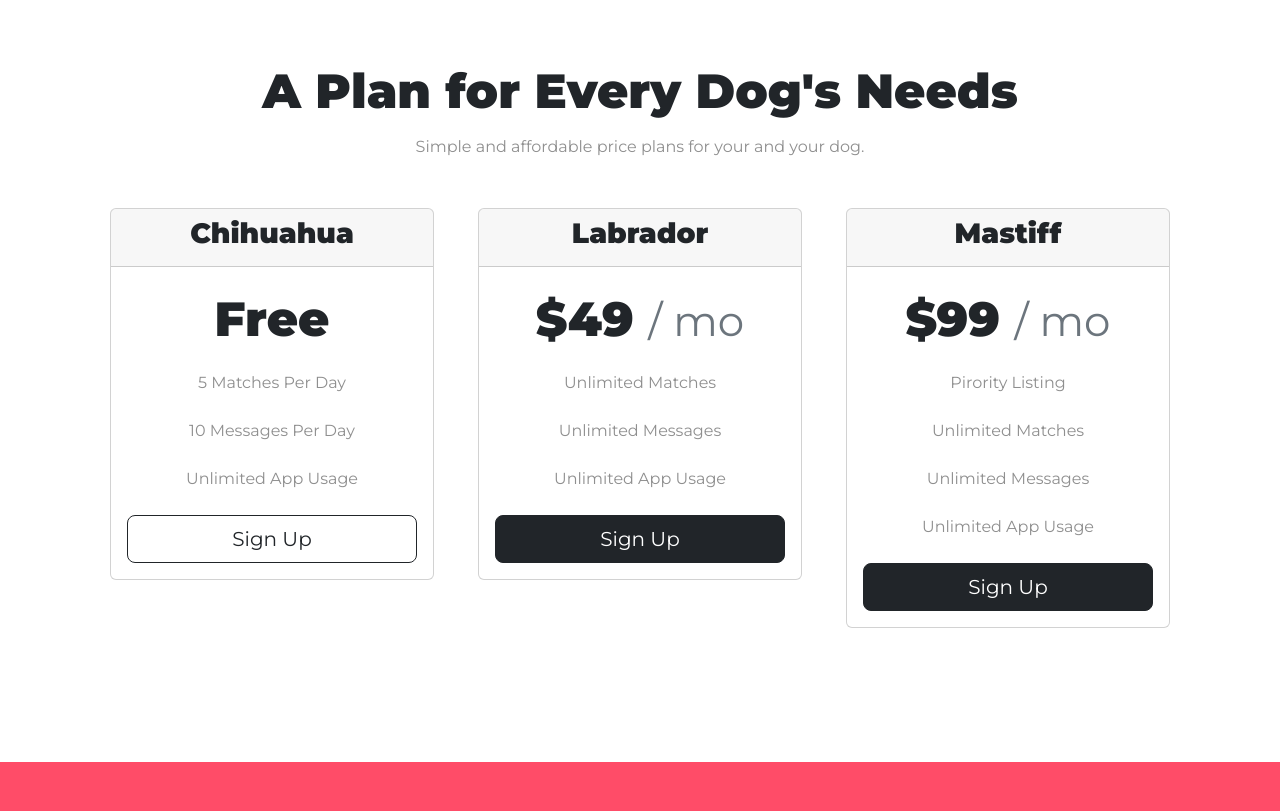
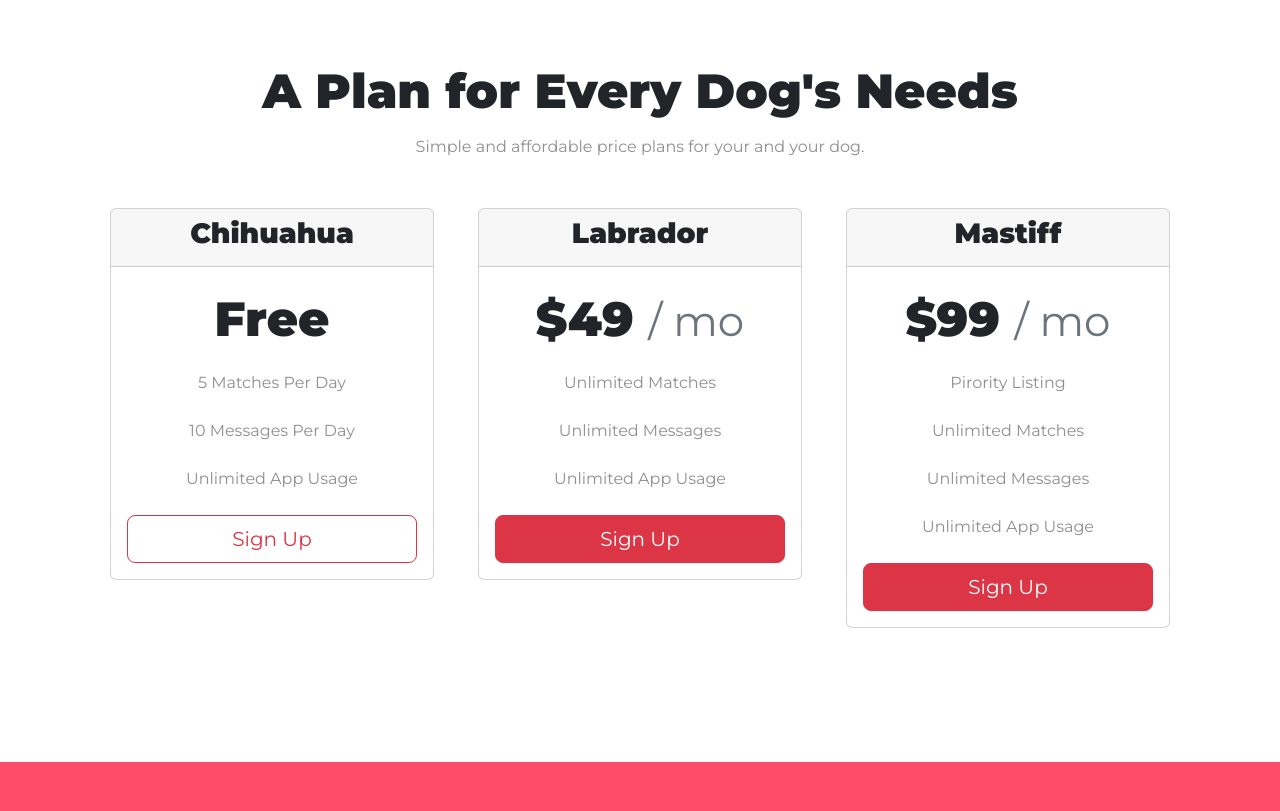
Before and after one commit to tjlc/tindog, a plain HTML site: page index.html in a window 1280 px wide. Shown: the part 2075-2886 px from the top of the page. Drawn offline with nearby package versions, Linux system fonts and the light colour scheme.

Commit message:
Add files via upload

```diff
--- a/index.html
+++ b/index.html
@@ -122,7 +122,7 @@
   <!-- Press -->
 
   <section id="press">
-    <img class="press-logo" src="images/techcrunch.png" alt="tc-logo">
+    <img class="press-logo" src="images/TechCrunch.png" alt="tc-logo">
     <img class="press-logo" src="images/tnw.png" alt="tnw-logo">
     <img class="press-logo" src="images/bizinsider.png" alt="biz-insider-logo">
     <img class="press-logo" src="images/mashable.png" alt="mashable-logo">
@@ -150,7 +150,7 @@
             <p>5 Matches Per Day</p>
             <p>10 Messages Per Day</p>
             <p>Unlimited App Usage</p>
-            <button type="button" class="btn btn-lg btn-block btn-outline-dark">Sign Up</button>
+            <button type="button" class="btn btn-lg btn-block btn-outline-danger">Sign Up</button>
           </div>
         </div>
       </div>
@@ -165,7 +165,7 @@
             <p>Unlimited Matches</p>
             <p>Unlimited Messages</p>
             <p>Unlimited App Usage</p>
-            <button type="button" class="btn btn-lg btn-block btn-dark">Sign Up</button>
+            <button type="button" class="btn btn-lg btn-block btn-danger">Sign Up</button>
           </div>
         </div>
       </div>
@@ -181,7 +181,7 @@
             <p>Unlimited Matches</p>
             <p>Unlimited Messages</p>
             <p>Unlimited App Usage</p>
-            <button type="button" class="btn btn-lg btn-block btn-dark">Sign Up</button>
+            <button type="button" class="btn btn-lg btn-block btn-danger">Sign Up</button>
           </div>
         </div>
       </div>
```
